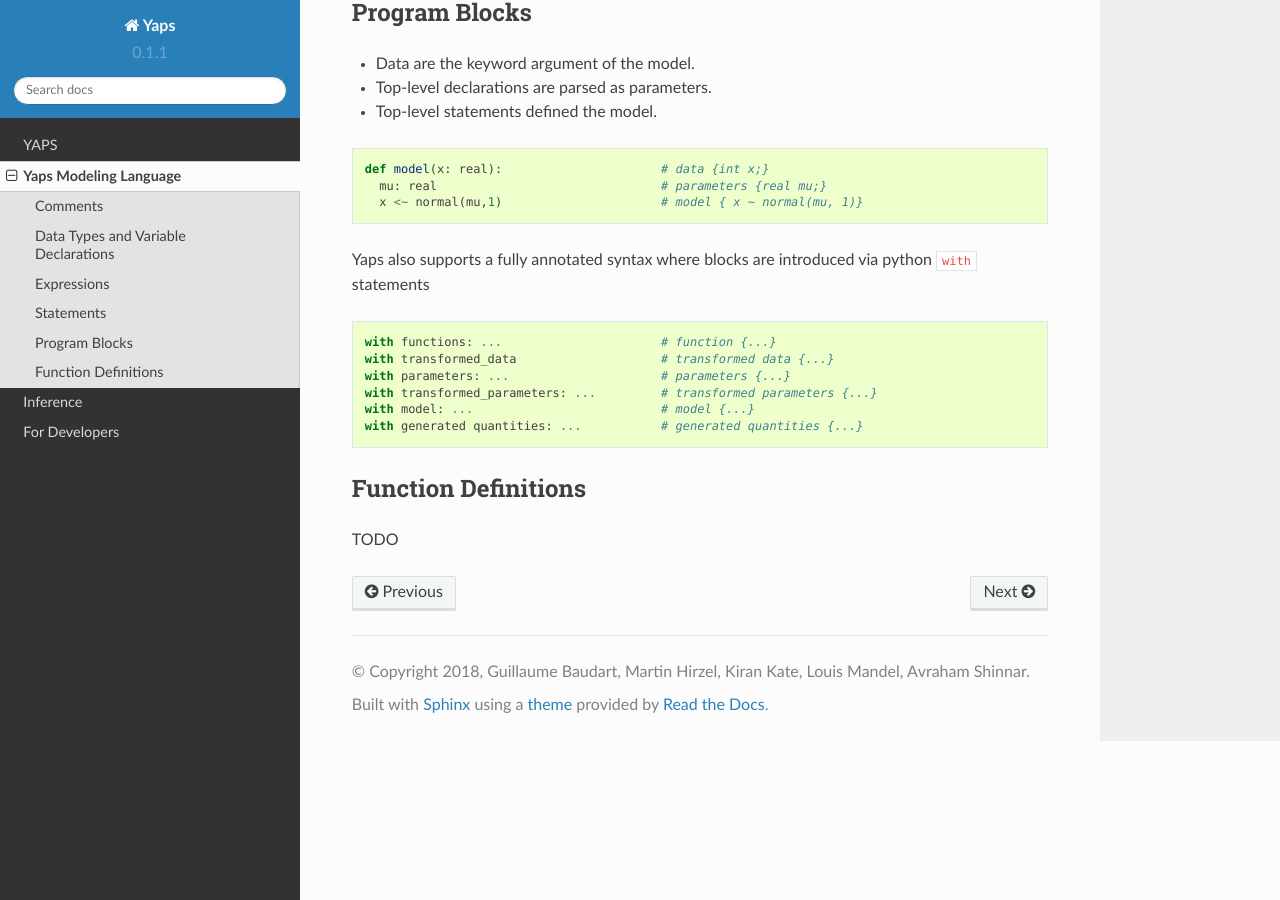
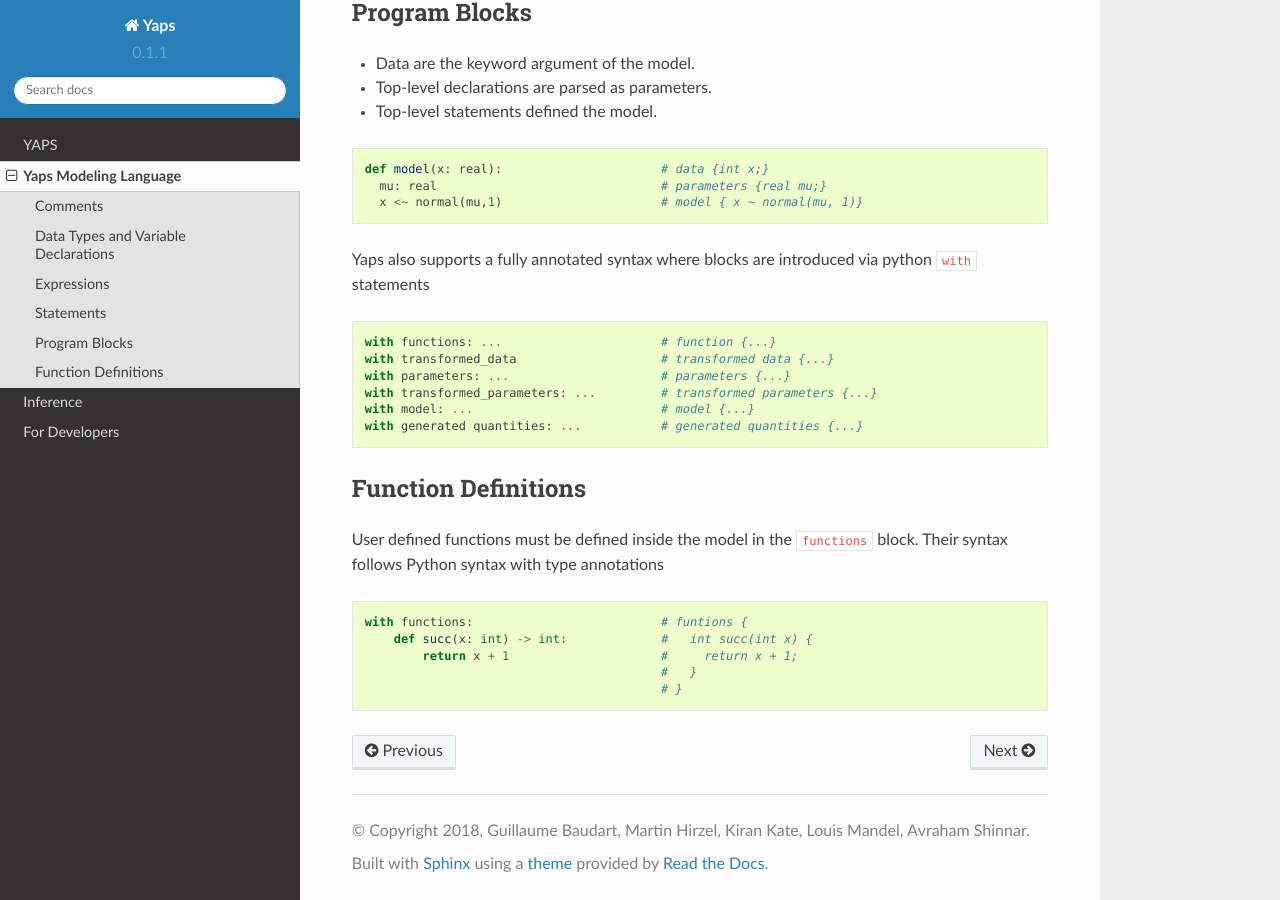
Before and after one commit to IBM/yaps, a Sphinx documentation site: the page built from docs/source/cheatsheet.md, in a window 1280 px wide and 900 px high, scrolled down 1775 px. Built offline with Sphinx 7.4.7 and the Read the Docs theme 2.0.0, drawn with Linux system fonts in a browser that asks for light colours; some of the changed text lies outside the part shown.

Commit message:
Update doc

````diff
--- a/docs/source/cheatsheet.md
+++ b/docs/source/cheatsheet.md
@@ -13,7 +13,7 @@ def coin(x: int(lower=0, upper=1)[10]):
         x[i] <~ bernoulli(theta)
 ```
 
-Types definition, e.g., `int` and `real`, and stan function are defined in `yaps.lib`.
+Types definition, e.g., `int` and `real`, and Stan function are defined in `yaps.lib`.
 
 We list below examples of Yaps code with the corresponding Stan code.
 
@@ -112,4 +112,12 @@ with generated quantities: ...           # generated quantities {...}
 
 ## Function Definitions
 
-TODO
+User defined functions must be defined inside the model in the `functions` block. Their syntax follows Python syntax with type annotations
+
+```python
+with functions:                          # funtions {
+    def succ(x: int) -> int:             #   int succ(int x) {
+        return x + 1                     #     return x + 1;
+                                         #   }
+                                         # }
+```
````
Also changed, not shown: README.md (+2 -2 lines), docs/source/README.md (+2 -2 lines), docs/source/inference.md (+1 -1 lines).
